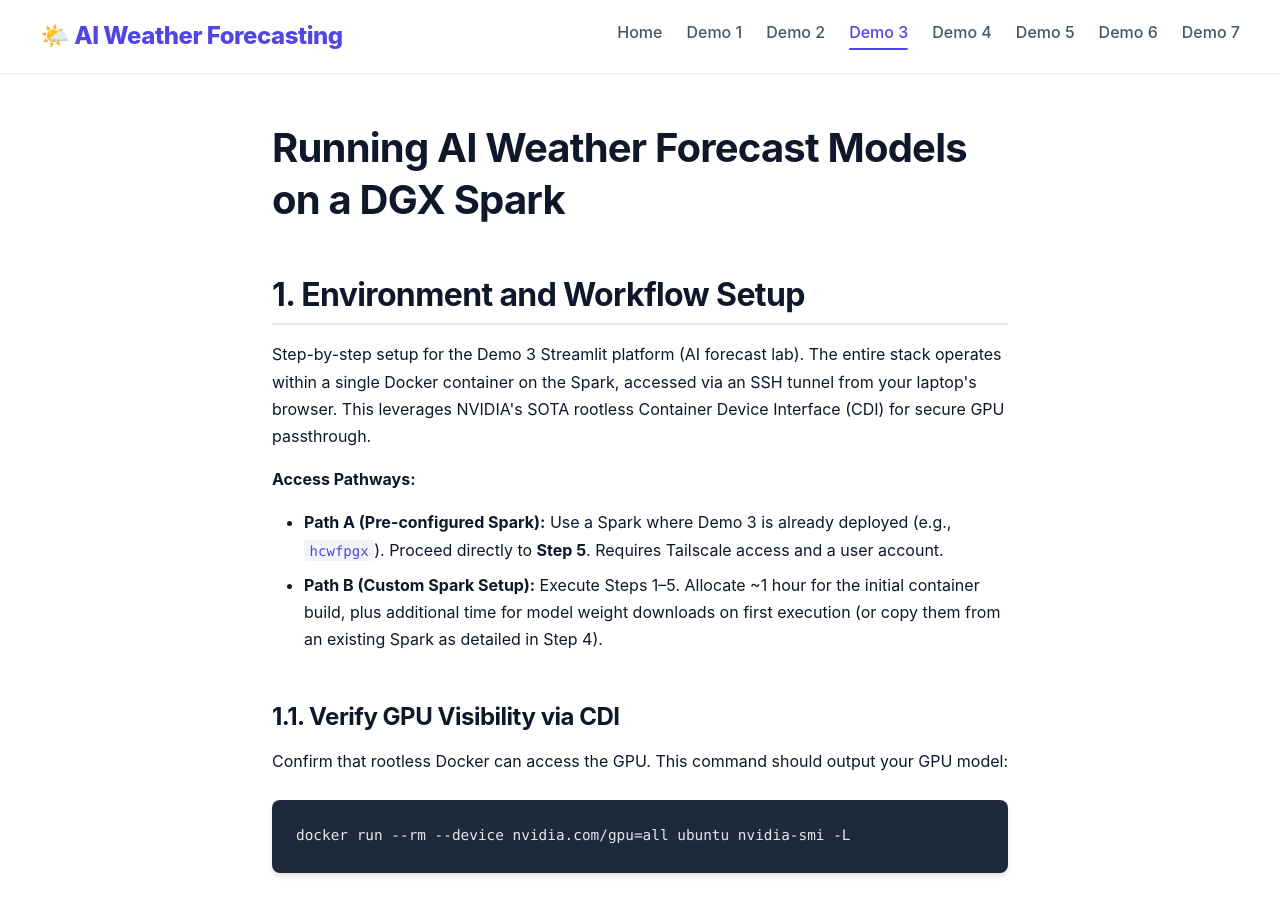
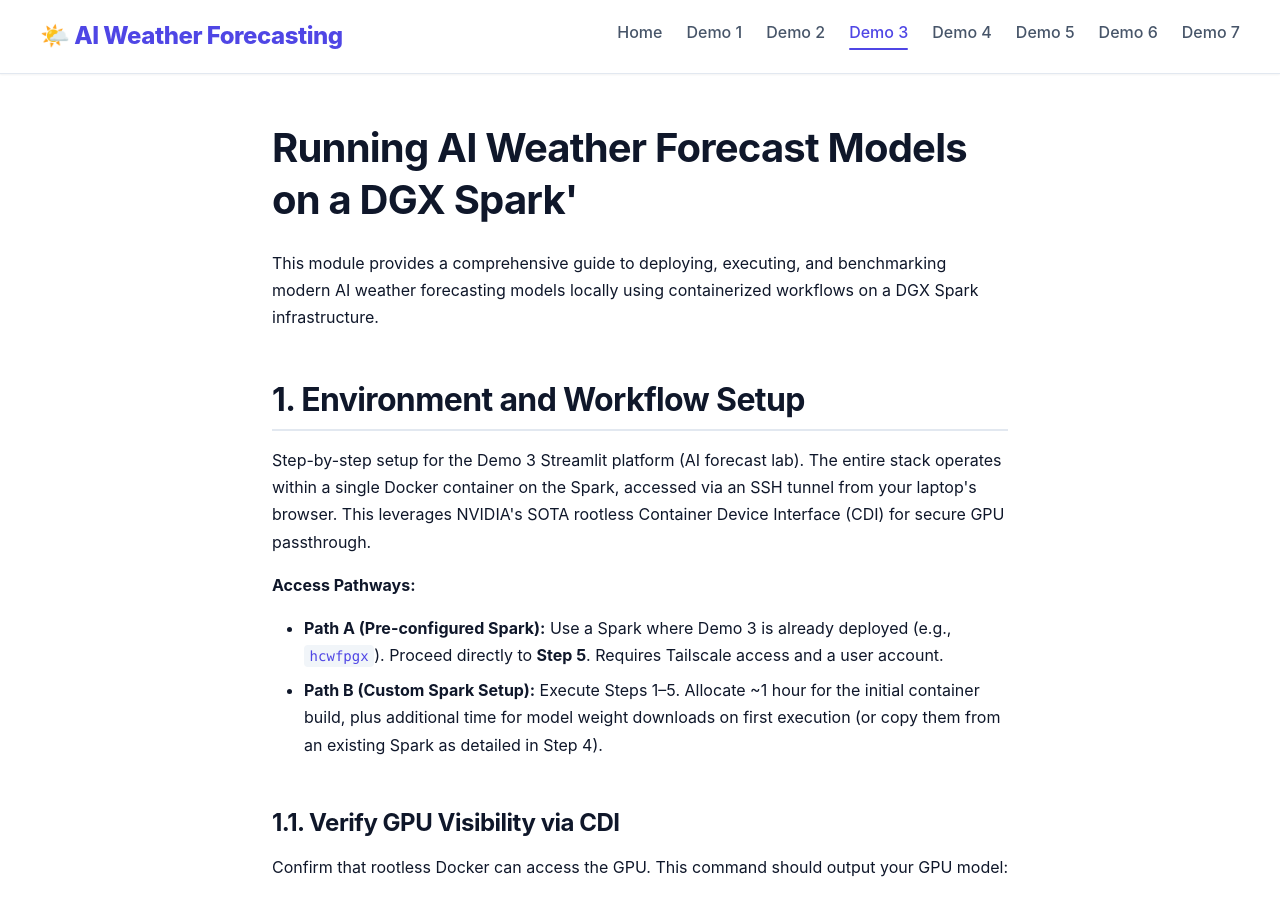
Before and after one commit to mesfind/ai_weather, a Jekyll site: the page built from docs/_episodes/03-forecast.md, in a window 1280 px wide and 900 px high. Built offline with Jekyll 4.4.1, drawn with Linux system fonts in a browser that asks for light colours.

Commit message:
Update 03-forecast.md

```diff
--- a/docs/_episodes/03-forecast.md
+++ b/docs/_episodes/03-forecast.md
@@ -18,7 +18,9 @@ keypoints:
 <!-- MathJax -->
 <script type="text/javascript" src="https://cdnjs.cloudflare.com/ajax/libs/mathjax/2.7.3/MathJax.js?config=TeX-AMS-MML_HTMLorMML"></script>
 
-# Running AI Weather Forecast Models on a DGX Spark
+# Running AI Weather Forecast Models on a DGX Spark'
+
+This module provides a comprehensive guide to deploying, executing, and benchmarking modern AI weather forecasting models locally using containerized workflows on a DGX Spark infrastructure.
 
 ## 1. Environment and Workflow Setup
 
```
